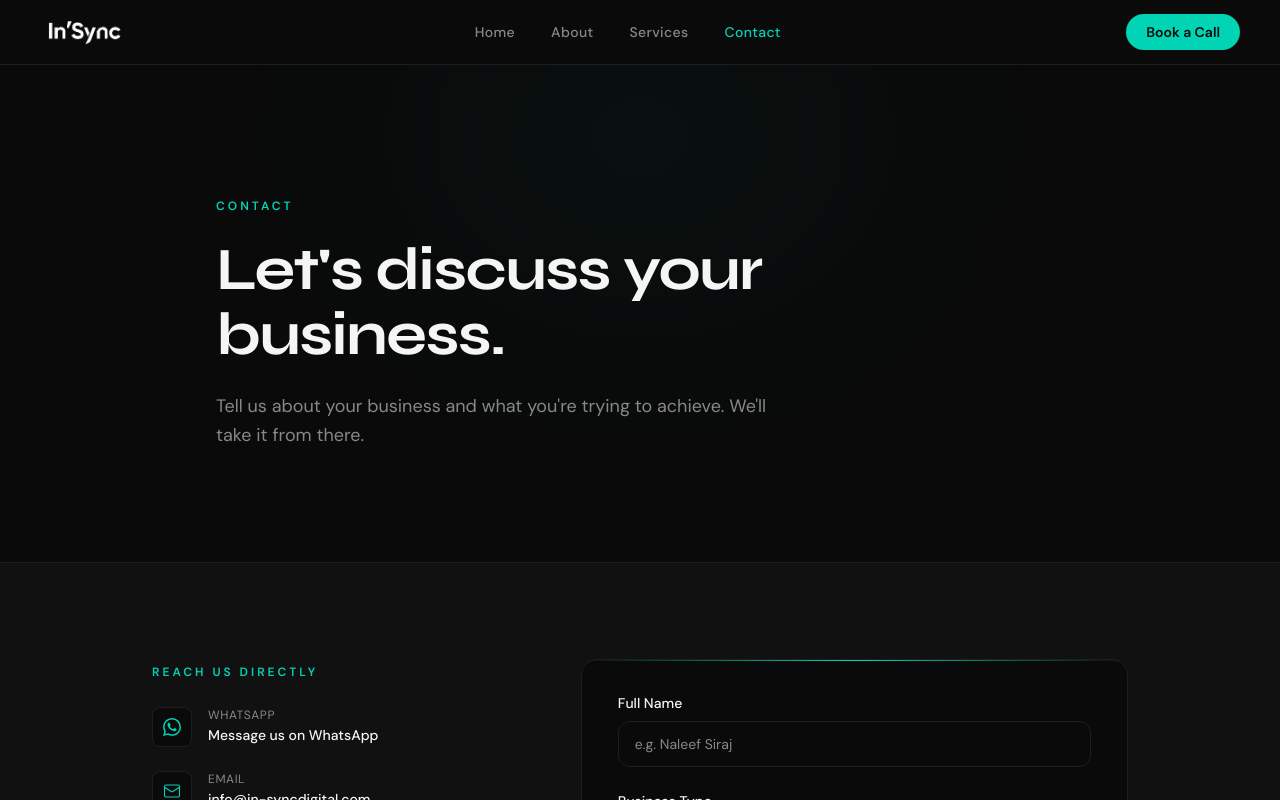
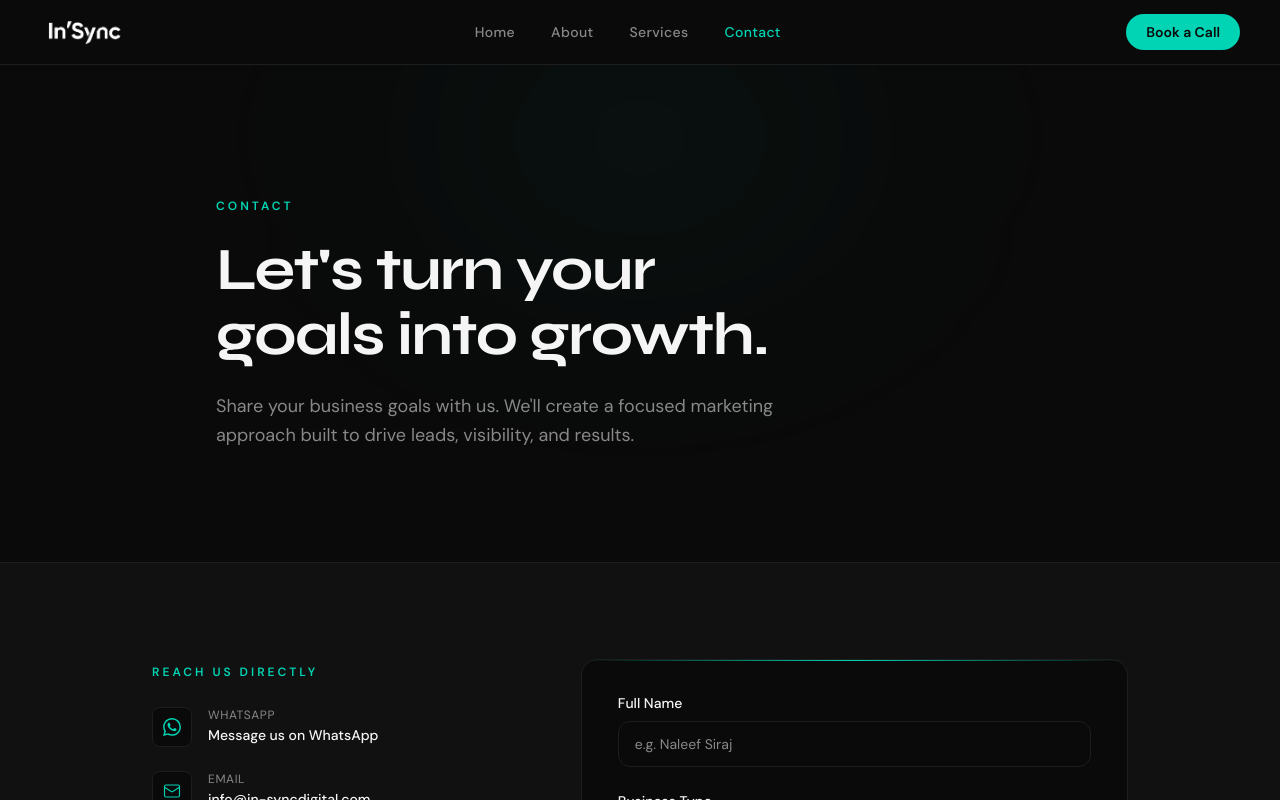
Before and after one commit to insyncwebsite/insync-website, a Next.js app: page /contact in a window 1280 px wide. Shown: the top 800 px of the page. Built offline with nearby package versions, Linux system fonts and the light colour scheme.

Commit message:
update contact page hero text

```diff
--- a/app/contact/page.tsx
+++ b/app/contact/page.tsx
@@ -112,12 +112,12 @@ export default function Contact() {
           </FadeIn>
           <FadeIn delay={80}>
             <h1 className="font-heading text-4xl sm:text-5xl md:text-6xl font-bold text-text-primary leading-[1.08] tracking-tight max-w-xl">
-              Let&apos;s discuss your business.
+              Let&apos;s turn your goals into growth.
             </h1>
           </FadeIn>
           <FadeIn delay={160}>
             <p className="mt-6 text-text-muted text-lg leading-relaxed max-w-xl">
-              Tell us about your business and what you&apos;re trying to achieve. We&apos;ll take it from there.
+              Share your business goals with us. We&apos;ll create a focused marketing approach built to drive leads, visibility, and results.
             </p>
           </FadeIn>
         </div>
```
